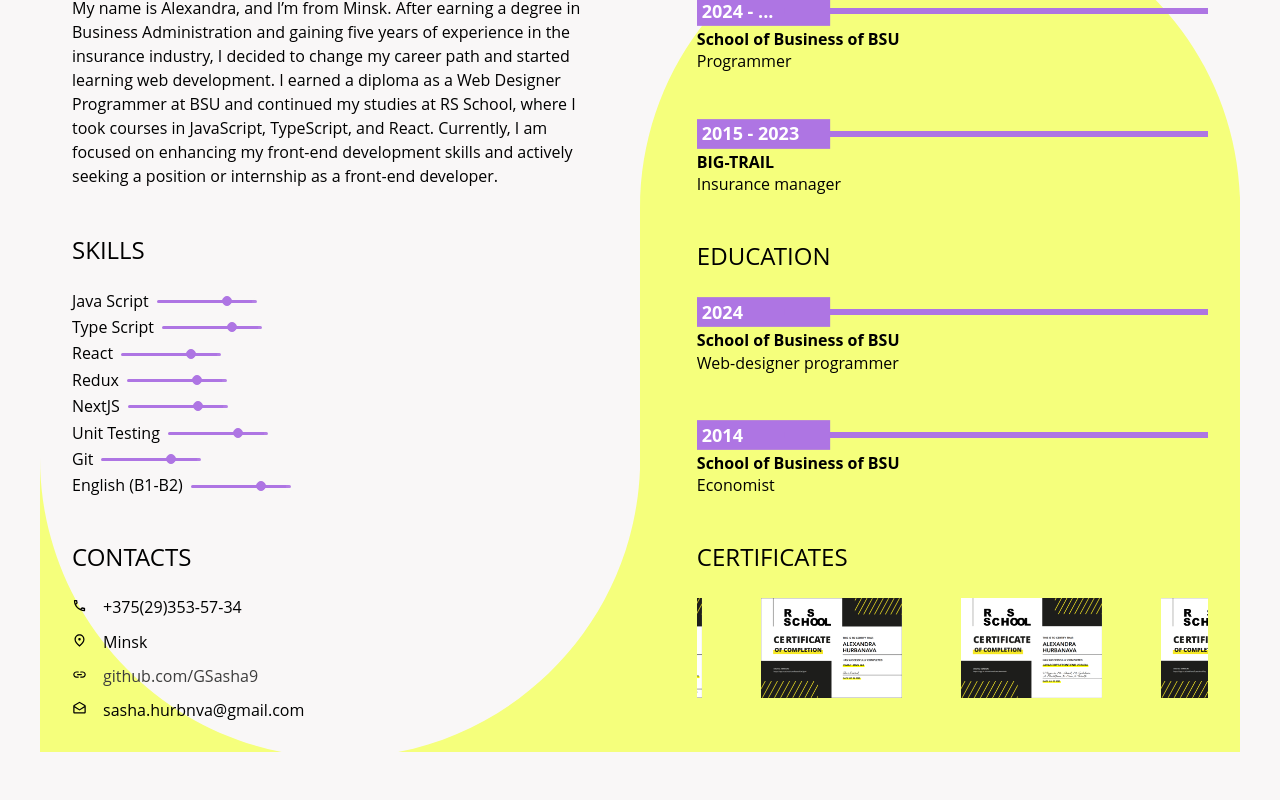
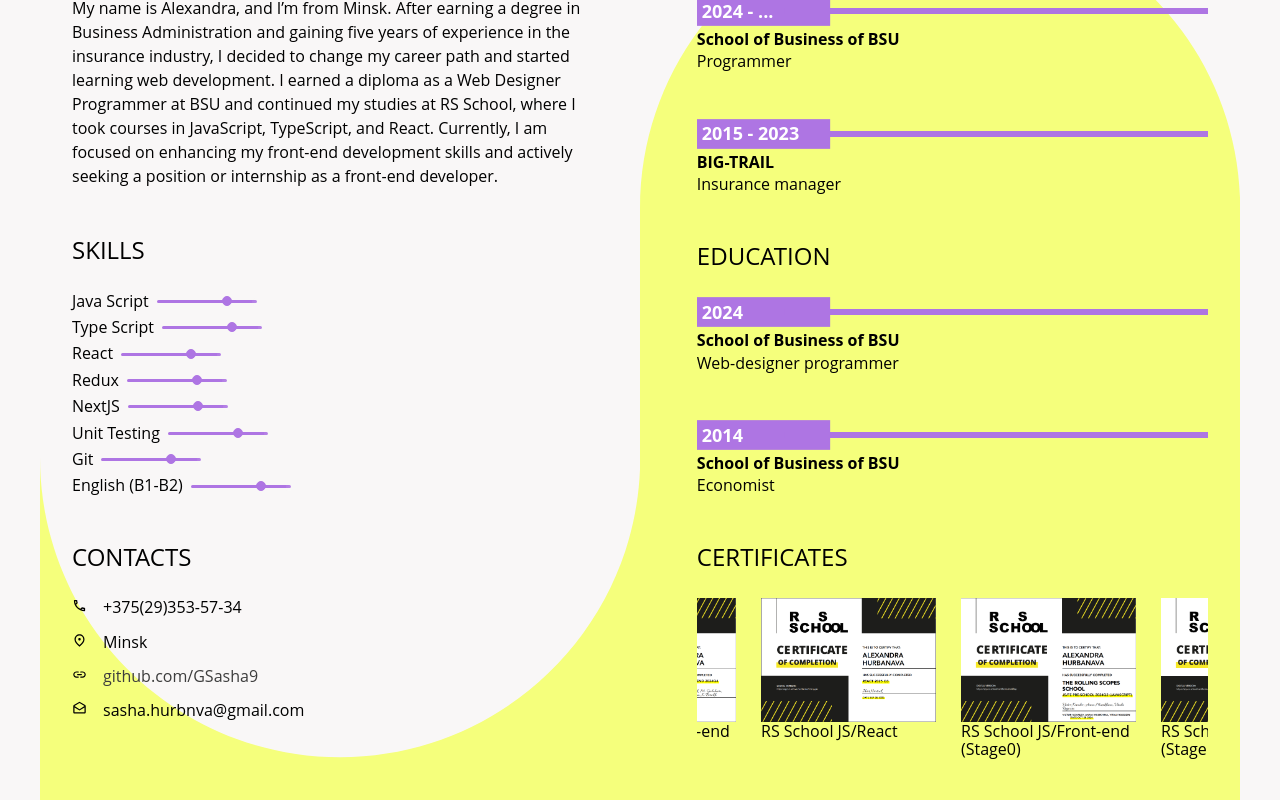
Before and after one commit to GSasha9/cv, a React (Vite) app in the folder rs-react-app/: page / in a window 1280 px wide. Shown: the part 478-1278 px from the top of the page. Before the commit the page ends 1230 px from the top, so only its background shows below. Built offline with nearby package versions, Linux system fonts and the light colour scheme.

Commit message:
feat: add labels to certificates

```diff
--- a/rs-react-app/src/components/Carousel/Carousel.scss
+++ b/rs-react-app/src/components/Carousel/Carousel.scss
@@ -16,7 +16,7 @@
     .carousel-item {
       flex: 0 0 auto;
       width: 200px;
-      height: 100px;
+      height: 170px;
     }
   }
 }
--- a/rs-react-app/src/components/Certificates/Certificates.scss
+++ b/rs-react-app/src/components/Certificates/Certificates.scss
@@ -1,3 +1,8 @@
+.certificates__img-container {
+  max-width: 175px;
+  display: flex;
+  flex-direction: column;
+
   .certificates__img {
     width: auto;
     display: block;
@@ -6,6 +11,7 @@
     background-repeat: no-repeat;
     cursor: pointer;
   }
+}
 
 .certificate__modal-img {
   width: 100%;
--- a/rs-react-app/src/components/Certificates/Certificates.tsx
+++ b/rs-react-app/src/components/Certificates/Certificates.tsx
@@ -22,15 +22,21 @@ const Certificates = () => {
     setModalImg(null);
   }
 
-  const picLinks = CERTIFICATES.map((el) => (
-    <img
-      key={crypto.randomUUID()}
-      src={`./${el}`}
-      className="certificates__img"
-      onClick={() => handleClick(el)}
-      alt="certificate"
-    ></img>
-  ));
+  const picLinks = Object.keys(CERTIFICATES).map((el) => {
+    const key = el as keyof typeof CERTIFICATES;
+
+    return (
+      <div className="certificates__img-container" key={crypto.randomUUID()}>
+        <img
+          src={`./${CERTIFICATES[key].pic}`}
+          className="certificates__img"
+          onClick={() => handleClick(CERTIFICATES[key].pic)}
+          alt={CERTIFICATES[key].name}
+        ></img>
+        <p>{CERTIFICATES[key].name}</p>
+      </div>
+    );
+  });
 
   return (
     <>
--- a/rs-react-app/src/shared/constants/certificates.ts
+++ b/rs-react-app/src/shared/constants/certificates.ts
@@ -1 +1,14 @@
-export const CERTIFICATES = ['js.png', 'pre_js.png', 'react.png'];
+export const CERTIFICATES = {
+  pre_js: {
+    name: 'RS School JS/Front-end (Stage0)',
+    pic: 'pre_js.png',
+  },
+  js: {
+    name: 'RS School JS/Front-end (Stage1-2)',
+    pic: 'js.png',
+  },
+  react: {
+    name: 'RS School JS/React',
+    pic: 'react.png',
+  },
+};
```
Lines whose indentation alone changed are shown as unchanged.
